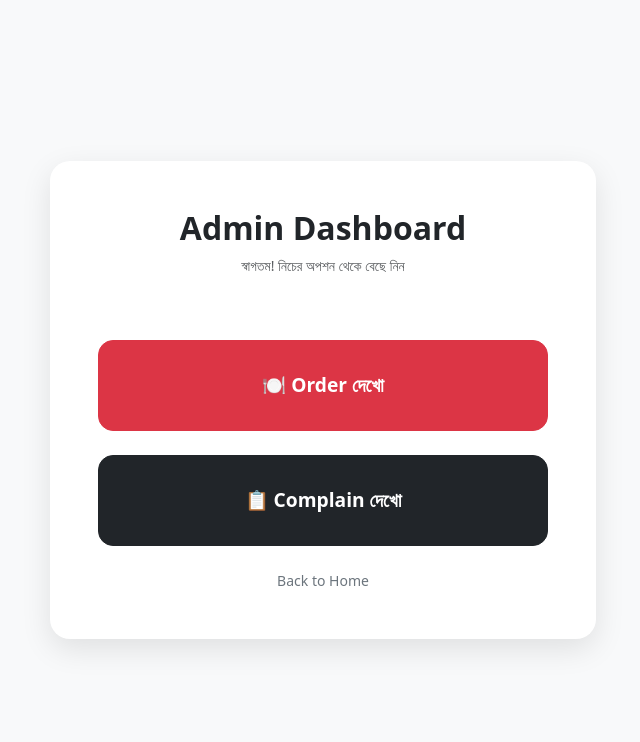
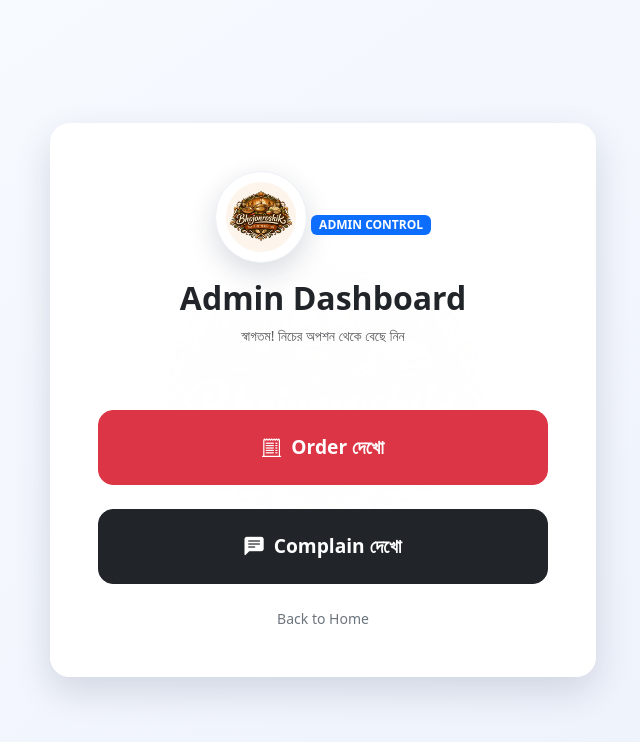
Before and after one commit to swapnilchowdhury-2003/bhojonroshik-2.0, a plain HTML site: page admin_dashboard.html in a window 1280 px wide. Shown: the whole page, without its empty margins (317-957 px from the left). Drawn offline with nearby package versions, Linux system fonts and the light colour scheme; sample sign-in values are in the browser's storage.

Commit message:
Enhance admin dashboard with icons and styles
Added Bootstrap Icons for buttons and improved styling.

```diff
--- a/admin_dashboard.html
+++ b/admin_dashboard.html
@@ -5,7 +5,11 @@
     <meta name="viewport" content="width=device-width, initial-scale=1.0">
     <title>Bhojonroshik | Admin Dashboard</title>
     <link href="https://cdn.jsdelivr.net/npm/bootstrap@5.3.0/dist/css/bootstrap.min.css" rel="stylesheet">
+    <link href="https://cdn.jsdelivr.net/npm/bootstrap-icons@1.11.3/font/bootstrap-icons.css" rel="stylesheet">
     <style>
+        body {
+            background: linear-gradient(145deg, #f8fbff 0%, #edf1fb 100%);
+        }
         /* ব্যাকগ্রাউন্ডে হালকা লোগো */
         body::before {
             content: "";
@@ -21,27 +25,44 @@
             z-index: -1;
         }
 
+        .brand-logo {
+            width: 92px;
+            height: 92px;
+            border-radius: 50%;
+            object-fit: contain;
+            background: #fff;
+            padding: 10px;
+            border: 1px solid #eceff5;
+            box-shadow: 0 10px 28px rgba(18, 28, 53, 0.16);
+        }
+
         /* কার্ড ডিজাইন */
         .dashboard-card {
             border-radius: 20px;
-            box-shadow: 0 10px 30px rgba(0,0,0,0.1);
+            box-shadow: 0 14px 36px rgba(17, 29, 56, 0.14);
             border: none;
+            background-color: rgba(255, 255, 255, 0.95);
         }
 
         /* বড় বাটন */
         .action-btn {
             border-radius: 15px;
-            padding: 30px;
+            padding: 22px;
             font-size: 1.2rem;
             font-weight: bold;
-            transition: transform 0.2s;
+            transition: transform 0.2s, box-shadow 0.2s;
+            display: flex;
+            align-items: center;
+            justify-content: center;
+            gap: 10px;
         }
         .action-btn:hover {
             transform: scale(1.03);
+            box-shadow: 0 8px 20px rgba(0,0,0,0.16);
         }
     </style>
 </head>
-<body class="bg-light d-flex align-items-center vh-100">
+<body class="d-flex align-items-center vh-100">
 
     <div class="container">
         <div class="row justify-content-center">
@@ -50,6 +71,8 @@
 
                     <!-- হেডার -->
                     <div class="text-center mb-5">
+                        <img src="images/logo.png" alt="Bhojonroshik Logo" class="brand-logo mb-3">
+                        <div class="badge text-bg-primary mb-2">ADMIN CONTROL</div>
                         <h2 class="fw-bold text-dark">Admin Dashboard</h2>
                         <p class="text-muted small">স্বাগতম! নিচের অপশন থেকে বেছে নিন</p>
                     </div>
@@ -59,12 +82,14 @@
 
                         <!-- অর্ডার দেখো বাটন -->
                         <button class="btn btn-danger action-btn" onclick="orderDekho()">
-                            🍽️ Order দেখো
+                            <i class="bi bi-receipt-cutoff"></i>
+                            Order দেখো
                         </button>
 
                         <!-- অভিযোগ দেখো বাটন -->
                         <button class="btn btn-dark action-btn" onclick="complainDekho()">
-                            📋 Complain দেখো
+                            <i class="bi bi-chat-left-text-fill"></i>
+                            Complain দেখো
                         </button>
 
                     </div>
```
